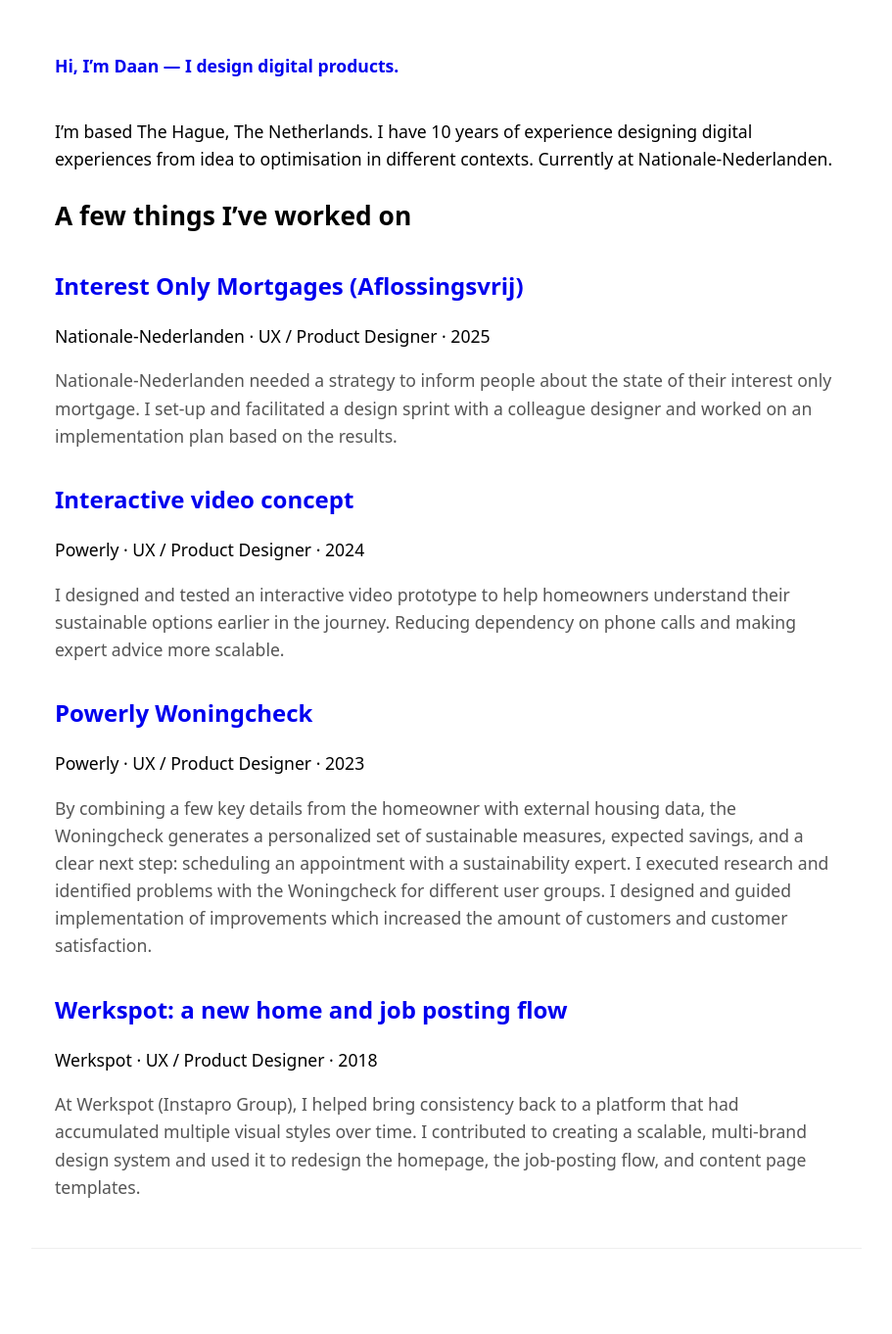
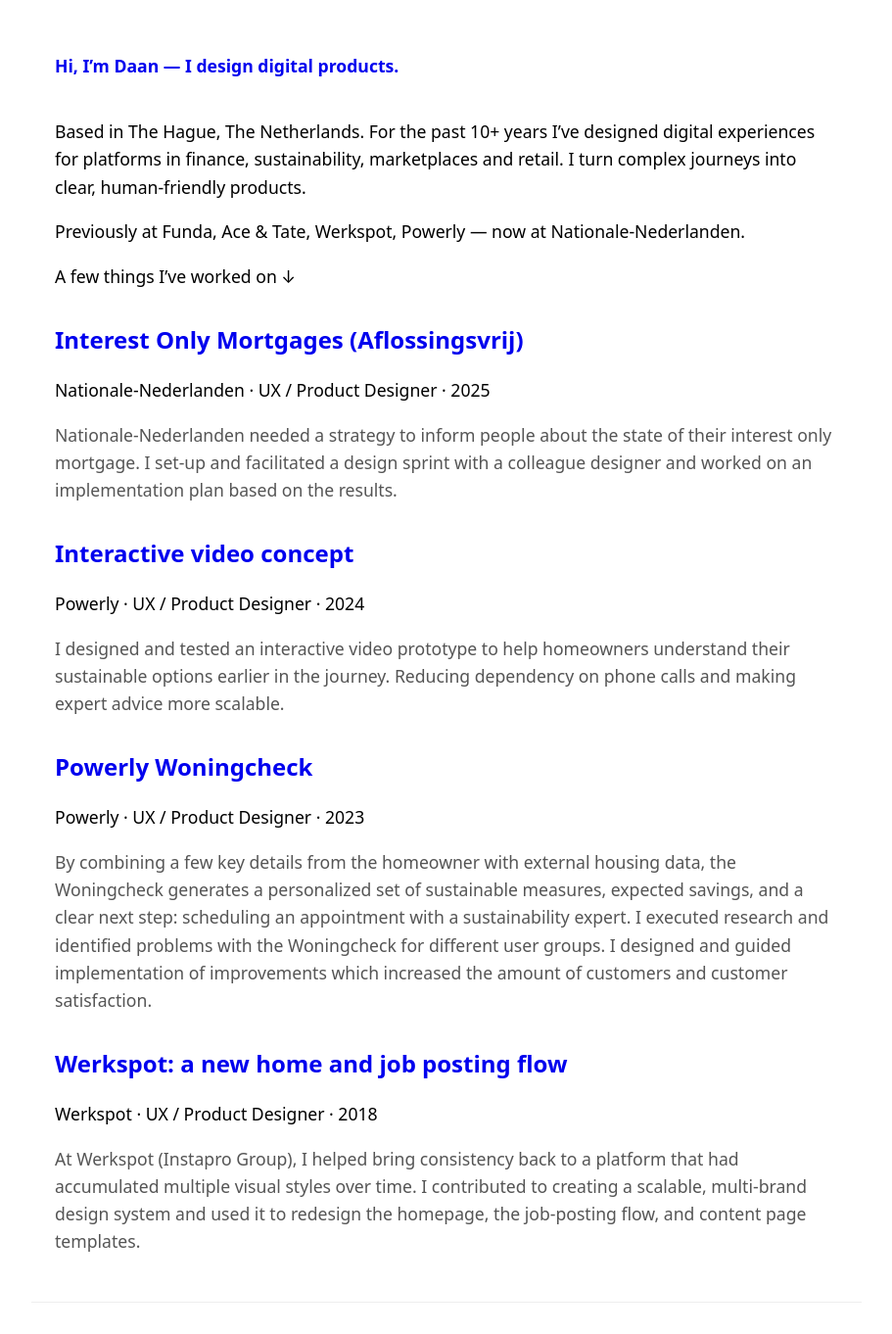
Before and after one commit to daansmulders/daans-portfolio, a Jekyll site: the page built from index.md, in a window 1280 px wide. Shown: the whole page at 98% size, without its empty margins (184-1095 px from the left). Built offline with Jekyll 4.4.1, drawn with Linux system fonts in a browser that asks for light colours; before the commit the page ends 1307 px from its top, so only the background shows below that.

Commit message:
Index content update

```diff
--- a/index.md
+++ b/index.md
@@ -2,8 +2,9 @@
 layout: default
 title: "Portfolio"
 ---
+Based in The Hague, The Netherlands. For the past 10+ years I’ve designed digital experiences for platforms in finance, sustainability, marketplaces and retail. I turn complex journeys into clear, human-friendly products.
 
-I’m based The Hague, The Netherlands. I have 10 years of experience designing digital experiences from idea to optimisation in different contexts. Currently at Nationale-Nederlanden.
+Previously at Funda, Ace & Tate, Werkspot, Powerly — now at Nationale-Nederlanden.
 
 <!-- <span class="start-date">2023</span>
 <span class="start-date">2021</span>**Powerly**
@@ -11,8 +12,7 @@
 <span class="start-date">2017</span>**Ace & Tate**
 <span class="start-date">2014</span>**funda**   -->
 
-
-## A few things I’ve worked on
+A few things I've worked on ↓
 
 <ul class="project-list">
   {% assign sorted_projects = site.projects | sort: 'year' | reverse %}
```
